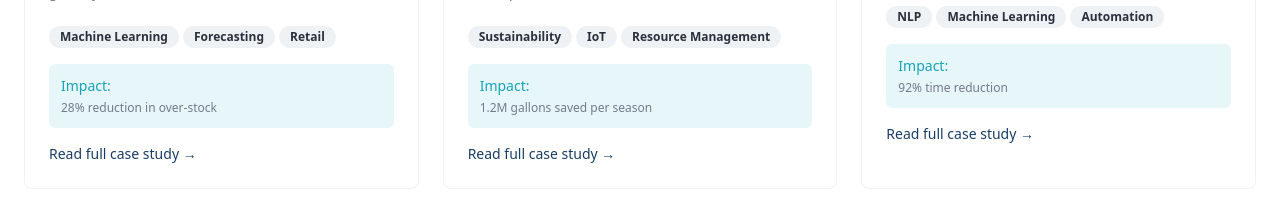
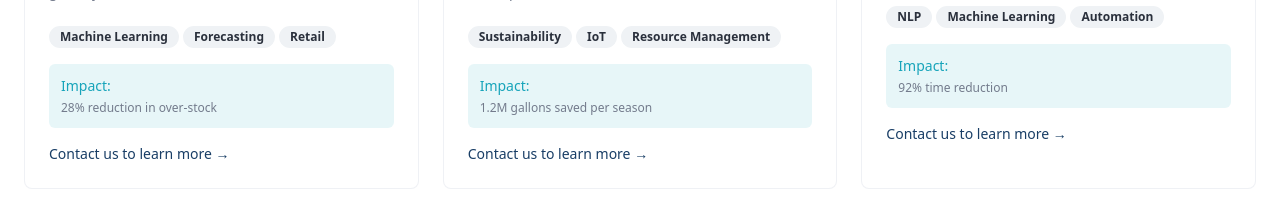
Before and after one commit to AhmedAlRadaideh1980/mayardatalab, a React (Vite) app: page / in a window 1280 px wide. Shown: the part 3260-3474 px from the top of the page. Built offline with nearby package versions, Linux system fonts and the light colour scheme; the HTML template or start-up script is replaced by a standard one.

Commit message:
Fix: Make "Read full case study" links functional

```diff
--- a/src/components/Examples.tsx
+++ b/src/components/Examples.tsx
@@ -83,12 +83,14 @@ const Examples = () => {
                     <p className="text-sm font-medium text-accent">Impact:</p>
                     <p className="text-xs text-muted-foreground mt-1">{example.impact}</p>
                   </div>
-                  <a
-                    href="#contact"
-                    className="text-sm text-primary hover:underline flex items-center gap-1"
+                  <button
+                    onClick={() => {
+                      document.getElementById('contact')?.scrollIntoView({ behavior: 'smooth' });
+                    }}
+                    className="text-sm text-primary hover:underline flex items-center gap-1 hover:gap-2 transition-all"
                   >
-                    {example.link} →
-                  </a>
+                    Contact us to learn more →
+                  </button>
                 </div>
               </CardContent>
             </Card>
```
